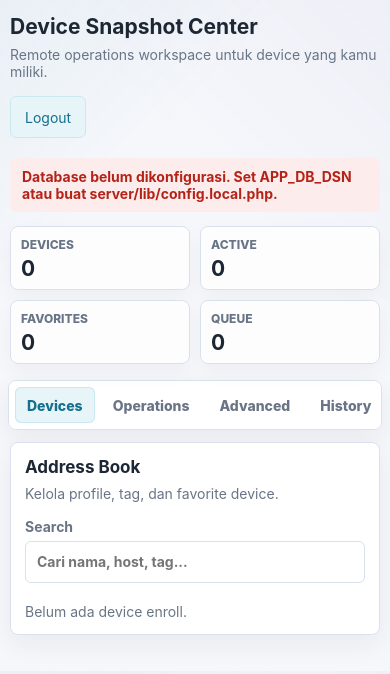
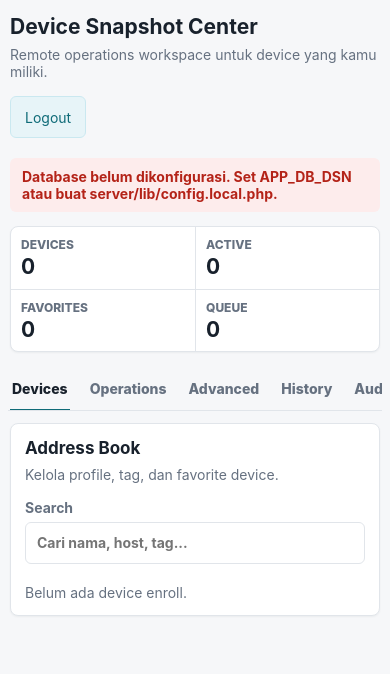
Before and after one commit to yusferdi/device-snapshot-center, a PHP site: page / in a window 390 px wide. Shown: the top 674 px of the page. Run offline with PHP 8.4, Linux system fonts and the light colour scheme; the visitor is signed in with stand-in values (Sample User, id 1).

Commit message:
Refine responsive remote operations layout

```diff
--- a/server/assets/style.css
+++ b/server/assets/style.css
@@ -1,23 +1,23 @@
 :root {
   color-scheme: light;
-  --bg: #f5f7fb;
+  --bg: #f6f7f9;
   --panel: #ffffff;
-  --line: #d9e1ec;
-  --text: #1d2633;
-  --muted: #697586;
-  --primary: #156f8f;
-  --primary-dark: #0f566f;
-  --primary-soft: #e7f4f8;
-  --accent: #b7791f;
-  --accent-soft: #fff4dc;
-  --violet: #5b4aa3;
-  --violet-soft: #f0edff;
+  --line: #e1e5ea;
+  --text: #18212c;
+  --muted: #667180;
+  --primary: #0f6b78;
+  --primary-dark: #0b525c;
+  --primary-soft: #e7f3f4;
+  --accent: #a66a13;
+  --accent-soft: #fff5df;
+  --violet: #59469b;
+  --violet-soft: #f0edfa;
   --control: #b42318;
   --control-soft: #fff1f0;
   --success: #107c41;
   --warning: #a15c00;
   --danger: #b42318;
-  --shadow: 0 10px 26px rgb(29 38 51 / 6%);
+  --shadow: 0 1px 2px rgb(24 33 44 / 5%);
 }
 
 * {
@@ -27,10 +27,7 @@
 body {
   margin: 0;
   min-width: 320px;
-  background:
-    linear-gradient(135deg, rgb(21 111 143 / 5%), transparent 28%),
-    linear-gradient(225deg, rgb(91 74 163 / 4%), transparent 34%),
-    var(--bg);
+  background: var(--bg);
   color: var(--text);
   font-family: Inter, ui-sans-serif, system-ui, -apple-system, BlinkMacSystemFont, "Segoe UI", Arial, sans-serif;
   font-size: 14px;
@@ -104,17 +100,22 @@ p {
 .overview-strip {
   display: grid;
   grid-template-columns: repeat(4, minmax(0, 1fr));
-  gap: 10px;
   margin-bottom: 16px;
+  overflow: hidden;
+  border: 1px solid var(--line);
+  border-radius: 8px;
+  background: var(--panel);
+  box-shadow: var(--shadow);
 }
 
 .overview-item {
-  min-height: 72px;
-  border: 1px solid var(--line);
-  border-radius: 8px;
-  padding: 12px;
-  background: rgb(255 255 255 / 78%);
-  box-shadow: 0 8px 22px rgb(29 38 51 / 4%);
+  position: relative;
+  min-height: 64px;
+  padding: 12px 16px;
+}
+
+.overview-item + .overview-item {
+  border-left: 1px solid var(--line);
 }
 
 .overview-item span {
@@ -127,30 +128,28 @@ p {
 
 .overview-item strong {
   display: block;
-  margin-top: 6px;
+  margin-top: 4px;
   color: var(--text);
-  font-size: 24px;
+  font-size: 21px;
   line-height: 1;
 }
 
 .workspace-tabs {
   display: flex;
-  gap: 6px;
+  gap: 18px;
   margin: 0 0 12px;
   overflow-x: auto;
-  border: 1px solid var(--line);
-  border-radius: 8px;
-  padding: 6px;
-  background: #fff;
-  box-shadow: var(--shadow);
+  border-bottom: 1px solid var(--line);
+  padding: 0 2px;
+  background: transparent;
 }
 
 .workspace-tab {
+  position: relative;
   flex: 0 0 auto;
-  min-height: 36px;
+  min-height: 42px;
   border: 0;
-  border-radius: 6px;
-  padding: 8px 12px;
+  padding: 8px 2px 10px;
   color: var(--muted);
   background: transparent;
   font: inherit;
@@ -161,22 +160,24 @@ p {
 
 .workspace-tab:hover {
   color: var(--text);
-  background: #f4f7fb;
 }
 
 .workspace-tab.is-active {
-  color: var(--primary);
-  background: var(--primary-soft);
-  box-shadow: inset 0 0 0 1px #cae8f0;
+  color: var(--text);
+}
+
+.workspace-tab.is-active::after {
+  position: absolute;
+  right: 0;
+  bottom: -1px;
+  left: 0;
+  height: 2px;
+  background: var(--primary);
+  content: "";
 }
 
 .workspace-panel {
   animation: panel-in 160ms ease-out;
-}
-
-.panel:hover {
-  border-color: #c7d4e4;
-  box-shadow: 0 14px 34px rgb(29 38 51 / 8%);
 }
 
 .panel-heading {
@@ -1048,6 +1080,14 @@ pre {
     grid-template-columns: repeat(2, minmax(0, 1fr));
   }
 
+  .overview-item:nth-child(odd) {
+    border-left: 0;
+  }
+
+  .overview-item:nth-child(n + 3) {
+    border-top: 1px solid var(--line);
+  }
+
   .ops-grid {
     grid-template-columns: 1fr;
   }
--- a/server/index.php
+++ b/server/index.php
@@ -439,7 +439,12 @@ apply_security_headers();
                         </div>
                     </div>
                 </div>
-                <div class="live-controls" aria-label="Live controls">
+                <div class="live-workspace">
+                    <div class="live-stage" tabindex="0" aria-label="Live remote screen" data-live-stage>
+                        <img data-live-screen alt="Live screen">
+                        <div class="live-empty" data-live-empty>Belum ada frame.</div>
+                    </div>
+                    <aside class="live-controls" aria-label="Live session controls">
                         <div class="control-cluster device-cluster">
                             <span class="control-cluster-title">Device</span>
                             <div class="select-wrap">
@@ -510,10 +515,7 @@ apply_security_headers();
                                 <span class="sr-only">Stop control</span>
                             </button>
                         </div>
-                </div>
-                <div class="live-stage" tabindex="0" aria-label="Live remote screen" data-live-stage>
-                    <img data-live-screen alt="Live screen">
-                    <div class="live-empty" data-live-empty>Belum ada frame.</div>
+                    </aside>
                 </div>
                 <div class="live-status" data-live-status>Idle</div>
             </section>
```
Also changed, not shown: other parts of server/assets/style.css (+110 -59 lines), DESIGN.md (+30 -0 lines). Lines whose indentation alone changed are shown as unchanged.
